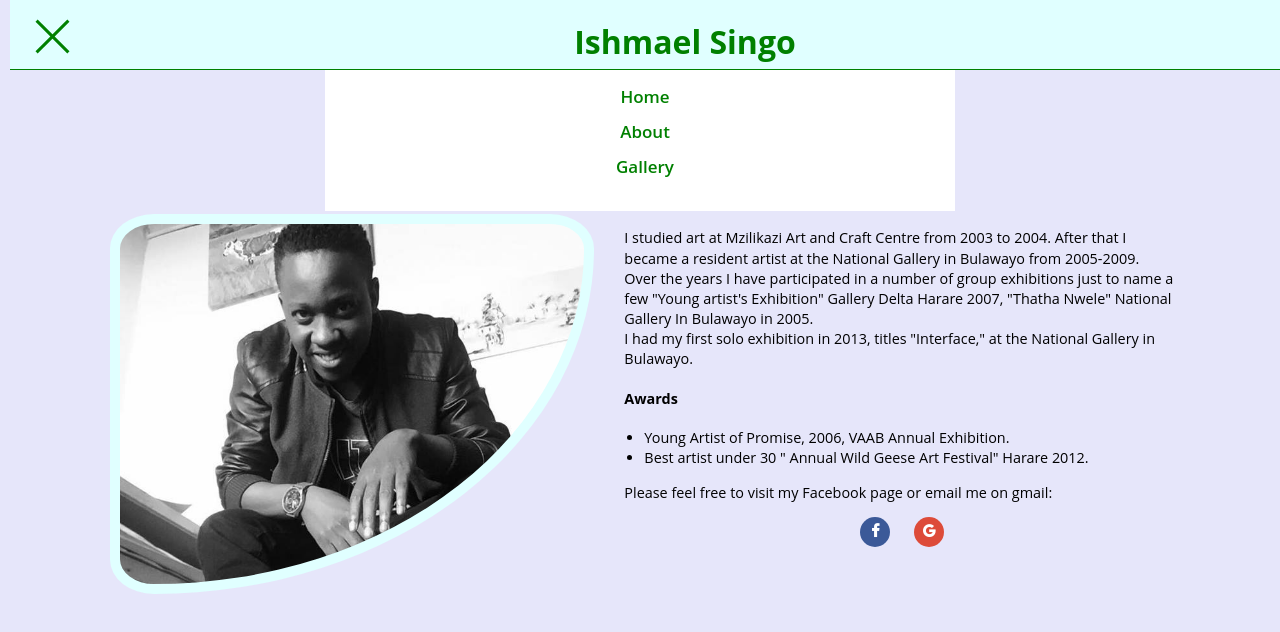
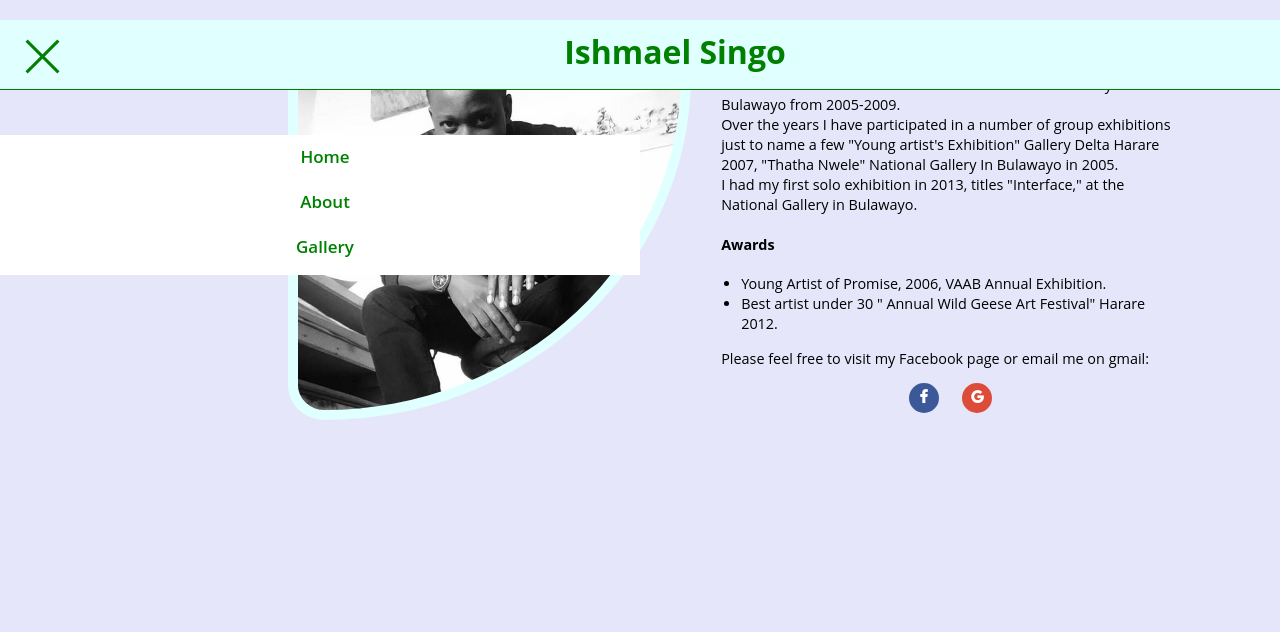
Before and after one commit to ChrisMlalazi/Ishmael_Singo, a plain HTML site: page about.html in a window 1280 px wide. Both pictures are taken after a click on the link 55 px from the left and 35 px from the top of the page. Drawn offline with nearby package versions, Linux system fonts and the light colour scheme.

Commit message:
Policing up drop down menu
Drop down menu not appearing when you scroll down it remains on top
hidden, fixing that.

```diff
--- a/about.html
+++ b/about.html
@@ -11,26 +11,43 @@
   </head>
 
   <body class="wrapper2">
-  <div class="topDiv">
+   <div class="topDiv">
+      <!--  <div class="toggle-nav"> -->
+            <a href="#" class="navicon"><span></span></a>
+    <!-- </div> -->
+      <h1 class="name1">Ishmael Singo</h1>
+ <div class="bio1">
 
-            <a href="#" class="navicon"><span></span></a>
+       <nav class="toggle menu1 menu_mobile">
+        <ul class="toggle-menu">
+            <li><a href="index.html" class="selected">Home</a></li>
+            <li><a href="about.html">About</a></li>
+            <li><a href="gallery.html" id="gal">Gallery</a></li>
+        </ul>
 
-      <h1 class="singo">Ishmael Singo</h1>
-    </div>  <!-- topDiv -->
+    </nav>
 
-    <nav class="toggle menu_square">
+
+
+    </div>
+
+    </div>
+
+    <!-- <nav class="toggle menu_square">
         <ul class="toggle-menu">
            <li><a href="index.html">Home</a></li>
             <li><a href="about.html" class="selected">About</a></li>
             <li><a href="gallery.html">Gallery</a></li>
         </ul>
-    </nav>
+    </nav> -->
+
      <div class="set">
-    <div class="white">
+
+
+    <div id="field">
+     <div class="white">
             <p class="motto1"><em> "...and I'm totally inspired by nature and day to day living..."</em></p>
         </div>
-
-    <div id="field">
 
         <div class="profile_image2">
 
--- a/css/main.css
+++ b/css/main.css
@@ -15,7 +15,6 @@ body {
    font-size: 1em;
 
 }
-
 
 
 .topDiv {
@@ -78,7 +77,7 @@ h1 {
 
 .bio2{
   float: left;
-  margin-top: 100px;
+  margin-top: 300px;
   font-size: .9em;
   padding: 20px;
   text-align: center;
@@ -126,11 +125,10 @@ h1 {
   margin-top: 200px;
 }
 
-
-
 .toggle {
   display: block;
   width: 50%;
+  margin-top: 215px;
   background:rgba(255,255,255, 1);
   padding: 15px;
   text-align: center;
@@ -141,8 +139,25 @@ h1 {
   -ms-transform: translateY(-200%);
   transform: translateY(-200%);
   min-width: 100px;
+}
+
+.menu1 {
+ padding: 0;
 
 }
+
+.menu1 li{
+ padding-top: 10px;
+ margin: 0 auto;
+}
+
+#gal {
+  padding-bottom: 15px;
+ }
+
+
+
+
 
 /** Toggle Menu **/
 .toggle--active {
@@ -285,16 +300,17 @@ span {
 /****************
 About Page
 ******************/
-.menu_square{
+/*.menu_square{
   background:rgba(255,255,255, 1);
   margin: 0 auto;
 
-}
+}*/
 
 #field {
   display: flex;
   flex-direction: column;
   margin: 10px;
+
 }
 
 
@@ -304,14 +320,15 @@ About Page
 
 .white {
   text-align: center;
-  margin-top: 100px;
-  margin-bottom: 50px;
+  margin-top: 300px;
+  margin-bottom: -100px;
   font-size: .9em;
   font-weight: bold;
 }
 
 .wrapper2 {
-  padding: 0 10px;
+  padding: 0;
+  margin-top: -10px;
 }
 
 .profile_image2 {
```
Also changed, not shown: index.html (+9 -6 lines).
